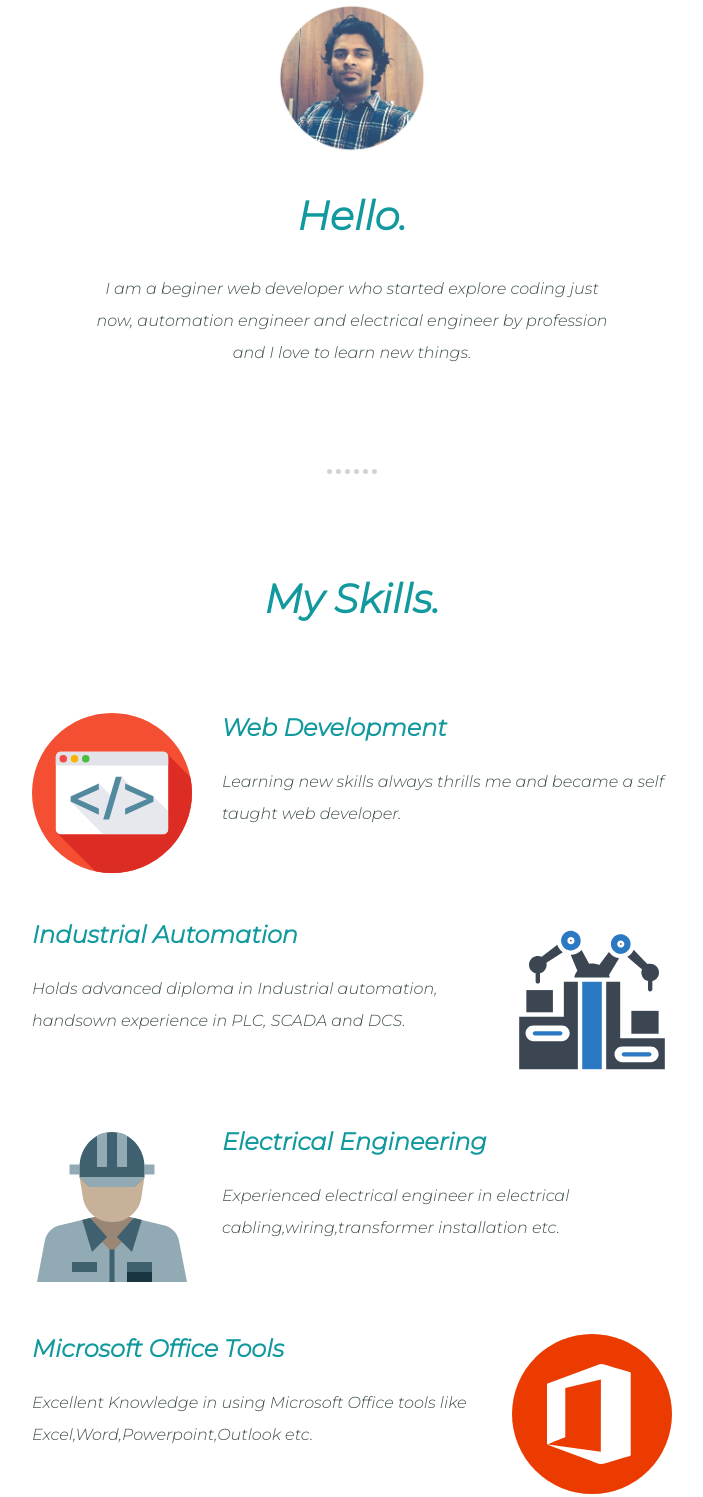
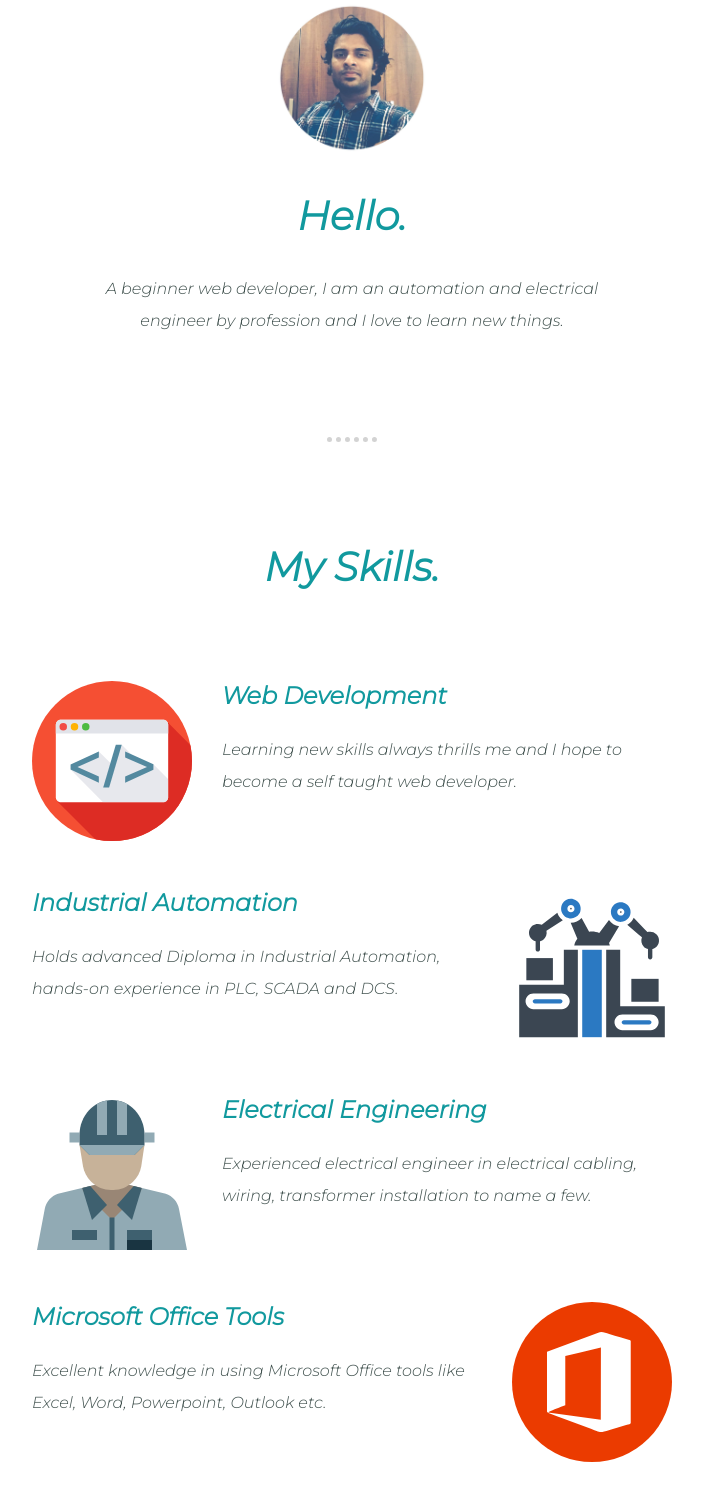
Before and after one commit to vineshtk/cv, a plain HTML site: page index.html in a window 1280 px wide. Shown: the part 680-2177 px from the top of the page, without its empty margins (288-991 px from the left). Drawn offline with Linux system fonts and the light colour scheme; files that its build step writes are made by us from their sources; files whose address does not match are found by name.

Commit message:
updated html
changes from hvb

```diff
--- a/index.html
+++ b/index.html
@@ -21,7 +21,7 @@
     <div class="profile">
       <img class="profilephoto"src="images/vinesh.jpeg" alt="">
       <h2>Hello.</h2>
-      <p> I am a beginer web developer who started explore coding just now, automation engineer and electrical engineer by profession and I love to learn new things.</p>
+      <p>A beginner web developer, I am an automation and electrical engineer by profession and I love to learn new things.</p>
     </div>
     <hr>
     <div class="skills">
@@ -29,23 +29,22 @@
       <div class="skill-row">
         <img class="s1" src="images/codinsvgred.svg" alt="">
         <h3>Web Development</h3>
-        <p class="webdevlopment">Learning new skills always thrills me and became a self taught web developer.</p>
+        <p class="webdevlopment">Learning new skills always thrills me and I hope to become a self taught web developer.</p>
       </div>
       <div class="skill-row">
         <img class="s2" src="images\autosvg.svg" alt="">
         <h3>Industrial Automation</h3>
-        <p class="automation">Holds advanced diploma in Industrial automation,
-          handsown experience in PLC, SCADA and DCS.</p>
+        <p class="automation">Holds advanced Diploma in Industrial Automation, hands-on  experience in PLC, SCADA and DCS.</p>
       </div>
       <div class="skill-row">
         <img class="s3" src="images\engsvg.svg" alt="">
         <h3>Electrical Engineering</h3>
-        <p class="electrical">Experienced electrical engineer in electrical cabling,wiring,transformer installation etc.</p>
+        <p class="electrical">Experienced electrical engineer in electrical cabling, wiring, transformer installation to name a few.</p>
       </div>
       <div class="skill-row">
         <img class="s4" src="images\msofficesvg.svg" alt="">
         <h3>Microsoft Office Tools</h3>
-        <p class="msoffice">Excellent Knowledge in using Microsoft Office tools like Excel,Word,Powerpoint,Outlook etc.</p>
+        <p class="msoffice">Excellent knowledge in using Microsoft Office tools like Excel, Word, Powerpoint, Outlook etc.</p>
       </div>
       <div class="skill-row">
         <img class="s5" src="images\othersoft.svg" alt="">
```
